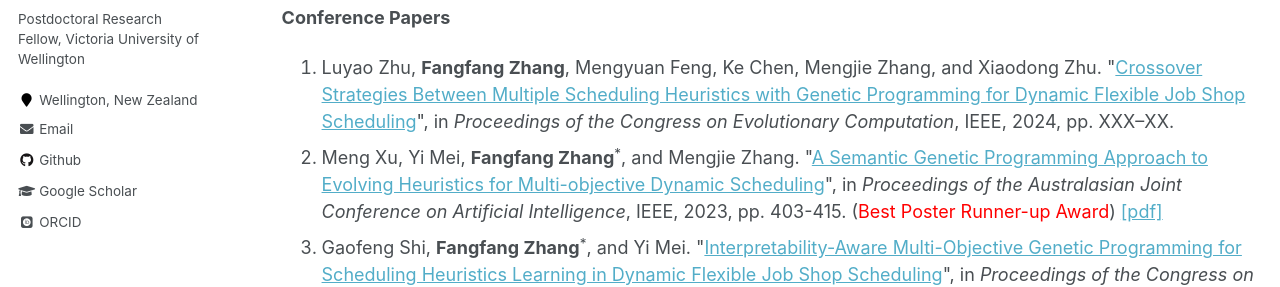
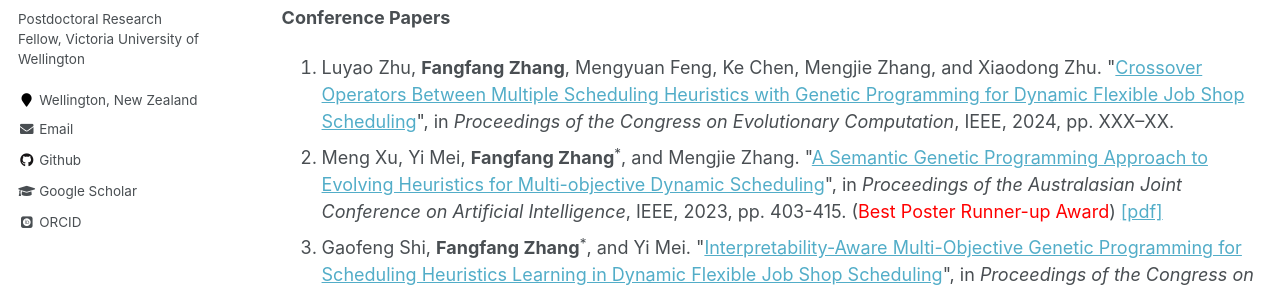
Before and after one commit to fangfang-zhang/fangfang-zhang.github.io, a Jekyll site: the page built from _pages/publications.md, in a window 1280 px wide and 900 px high, scrolled down 2227 px. Shown: the part 203-490 px from the top of the window. Built offline with Jekyll 4.4.1, drawn with Linux system fonts in a browser that asks for light colours; some web fonts are replaced.

Commit message:
operators

```diff
--- a/_pages/publications.md
+++ b/_pages/publications.md
@@ -37,7 +37,7 @@ author_profile: true
 
 **Conference Papers**
 <ol>
-<li>Luyao Zhu, <b>Fangfang Zhang</b>, Mengyuan Feng, Ke Chen, Mengjie Zhang, and Xiaodong Zhu. "<a target="_blank" href="">Crossover Strategies Between Multiple Scheduling Heuristics with Genetic Programming for Dynamic Flexible Job Shop Scheduling</a>", in <i>Proceedings of the Congress on Evolutionary Computation</i>, IEEE, 2024, pp. XXX–XX.</li>
+<li>Luyao Zhu, <b>Fangfang Zhang</b>, Mengyuan Feng, Ke Chen, Mengjie Zhang, and Xiaodong Zhu. "<a target="_blank" href="">Crossover Operators Between Multiple Scheduling Heuristics with Genetic Programming for Dynamic Flexible Job Shop Scheduling</a>", in <i>Proceedings of the Congress on Evolutionary Computation</i>, IEEE, 2024, pp. XXX–XX.</li>
 <li>Meng Xu, Yi Mei, <b>Fangfang Zhang</b><sup>*</sup>, and Mengjie Zhang. "<a target="_blank" href="https://link.springer.com/chapter/10.1007/978-981-99-8391-9_32">A Semantic Genetic Programming Approach to Evolving Heuristics for Multi-objective Dynamic Scheduling</a>", in <i>Proceedings of the Australasian Joint Conference on Artificial Intelligence</i>, IEEE, 2023, pp. 403-415. (<span style="color: #FF0000">Best Poster Runner-up Award</span>) <a target="_blank" href="https://github.com/fangfang-zhang/fangfang-zhang.github.io/blob/master/files/AI2023.pdf">[pdf]</a></li>
 <li>Gaofeng Shi, <b>Fangfang Zhang</b><sup>*</sup>, and Yi Mei. "<a target="_blank" href="https://ieeexplore.ieee.org/stamp/stamp.jsp?arnumber=10253970">Interpretability-Aware Multi-Objective Genetic Programming for Scheduling Heuristics Learning in Dynamic Flexible Job Shop Scheduling</a>", in <i>Proceedings of the Congress on Evolutionary Computation</i>, IEEE, 2023, DOI: 10.1109/CEC53210.2023.10253970.</li>
 <li><b>Fangfang Zhang</b>, Yi Mei, and Mengjie Zhang. "<a target="_blank" href="https://dl.acm.org/doi/abs/10.1145/3583133.3590546">An Investigation of Terminal Settings on Multitask Multi-objective Dynamic Flexible Job Shop Scheduling with Genetic Programming</a>", in <i>Proceedings of the Genetic and Evolutionary Computation Conference</i>, ACM, 2023, pp. 259-262.</li>
```
Also changed, not shown: 1 other file.
